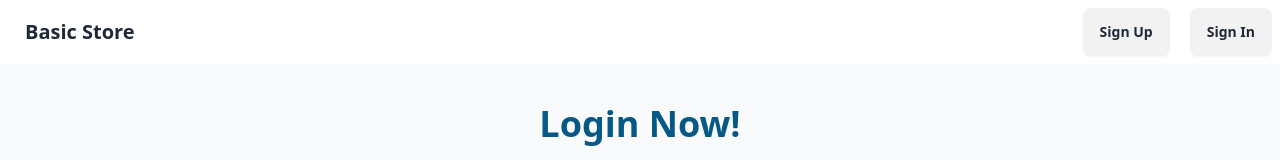
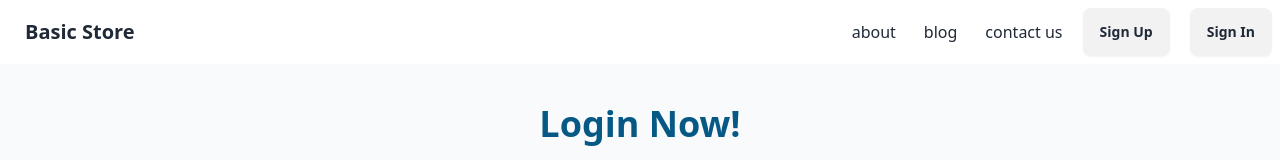
Before and after one commit to masum-abrar/Job-task, a React (Vite) app: page /login in a window 1280 px wide. Shown: the top 160 px of the page. Built offline with nearby package versions, Linux system fonts and the light colour scheme; no server answers.

Commit message:
code updated

```diff
--- a/src/components/Auth/Login.jsx
+++ b/src/components/Auth/Login.jsx
@@ -112,7 +112,7 @@ const Login = () => {
     return (
         <div className="flex flex-col items-center justify-center min-h-screen bg-gray-50">
             <Helmet>
-                <title>Woman's products | LogIn</title>
+                <title>Basic Store | LogIn</title>
             </Helmet>
 
             <h2 className="text-3xl sm:text-4xl text-center font-bold text-sky-800 py-10">Login Now!</h2>
--- a/src/components/Auth/Signup.jsx
+++ b/src/components/Auth/Signup.jsx
@@ -69,7 +69,7 @@ const Signup = () => {
     return (
         <div className="flex flex-col items-center justify-center min-h-screen bg-gray-50">
             <Helmet>
-                <title>Woman's products | Registration</title>
+                <title>Basic Store | Registration</title>
             </Helmet>
 
 
--- a/src/components/Navbar.jsx
+++ b/src/components/Navbar.jsx
@@ -18,6 +18,13 @@ const Navbar = () => {
                 <Link to='/'><p className="btn btn-ghost text-xl">Basic Store</p></Link>
             </div>
             <div className="navbar-end gap-5">
+                <ul className='flex gap-7 items-center justify-around'>
+                    <li>about</li>
+                    <li>blog</li>
+                    <li>contact us</li>
+                </ul>
+
+
                 {user ?
                     <>
                     <p>{user.email}</p>
```
